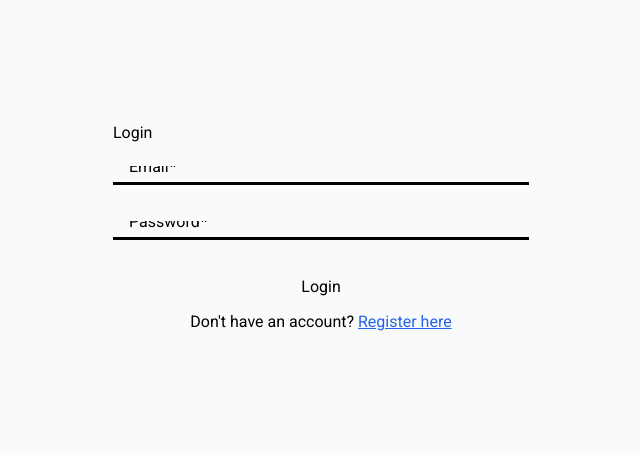
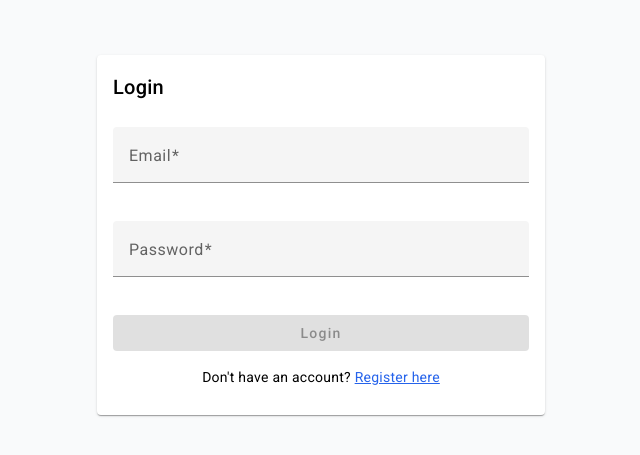
Before and after one commit to AishikDasgupta/noter, an Angular app in the folder frontend/: page /login in a window 1280 px wide. Shown: the part 197-652 px from the top of the page, without its empty margins (319-959 px from the left). Built offline with nearby package versions, Linux system fonts and the light colour scheme.

Commit message:
Add Angular Material theme to styles
cgen-09509234e2ed4f45b07e4a6667bc2707

```diff
--- a/frontend/src/styles.scss
+++ b/frontend/src/styles.scss
@@ -1,3 +1,5 @@
+@import "@angular/material/prebuilt-themes/indigo-pink.css";
+
 @tailwind base;
 @tailwind components;
 @tailwind utilities;
```
